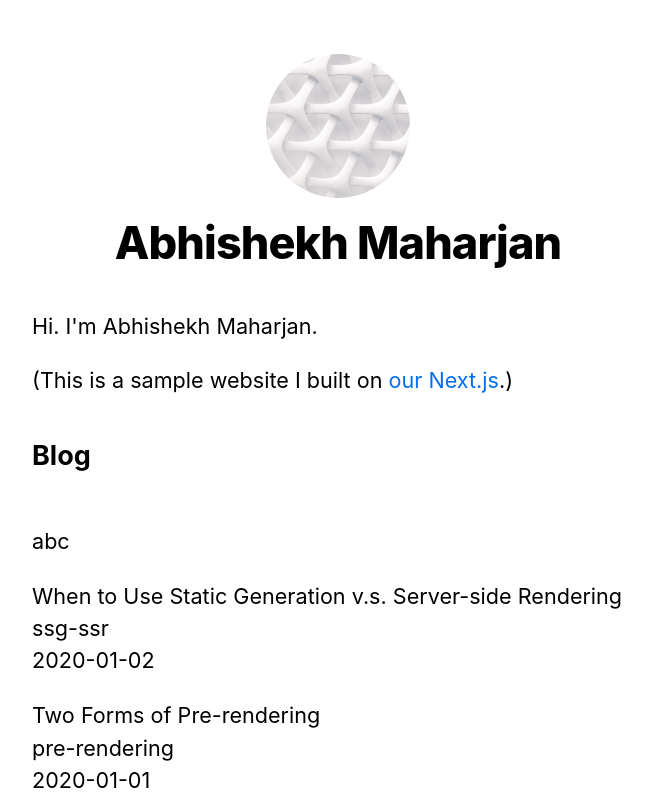
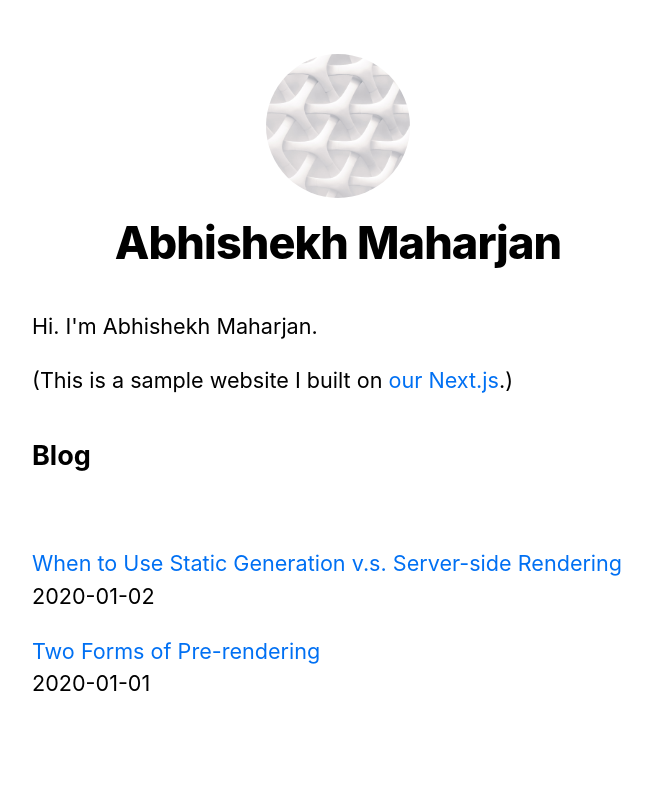
Before and after one commit to abhi886/next-getting-started, a Next.js app: page / in a window 1280 px wide. Shown: the top 800 px of the page, without its empty margins (302-954 px from the left). Built offline with nearby package versions, Linux system fonts and the light colour scheme.

Commit message:
Polish the index page

```diff
--- a/pages/index.js
+++ b/pages/index.js
@@ -3,6 +3,8 @@
 import utilStyles from "../styles/utils.module.css";
 import Alert from "../components/alert";
 import { getSortedPostsData } from "../lib/posts";
+import Link from "next/link";
+import Date from "../components/date";
 
 export default function Home({ allPostsData }) {
   return (
@@ -24,9 +26,9 @@
           <ul className={utilStyles.list}>
             {allPostsData.map(({ id, date, title }) => (
               <li className={utilStyles.listItem} key={id}>
-                {title}
-                <br />
-                {id}
+                <Link href={`/posts/${id}`}>
+                  <a>{title}</a>
+                </Link>
                 <br />
                 {date}
               </li>
```
